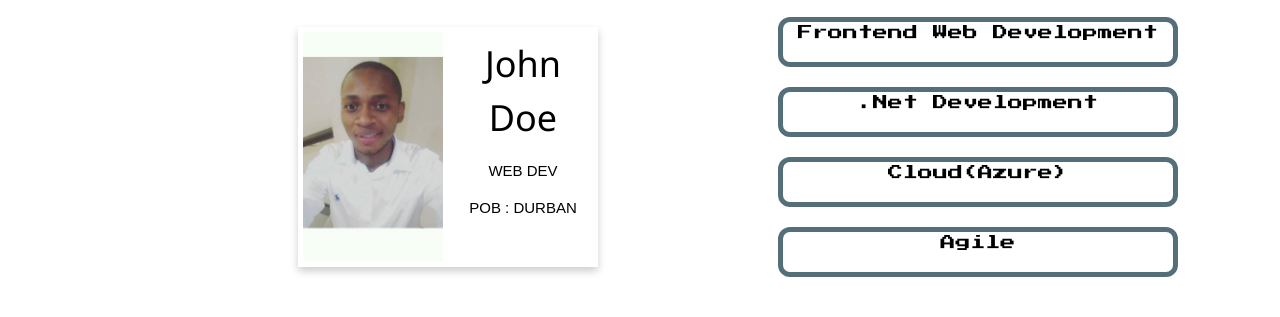
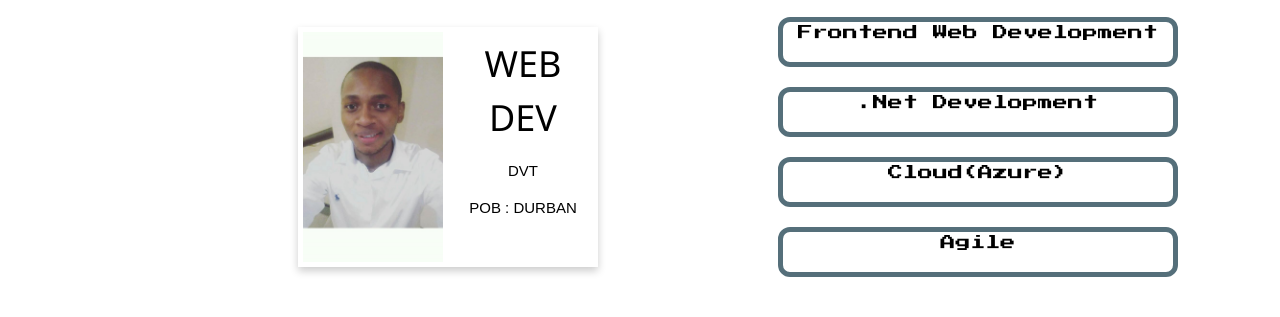
Before and after one commit to nmngadi/personalprofile, a plain HTML site: page index.html in a window 1280 px wide. Shown: the part 223-540 px from the top of the page. Drawn offline with nearby package versions, Linux system fonts and the light colour scheme.

Commit message:
title changes

```diff
--- a/index.html
+++ b/index.html
@@ -32,8 +32,8 @@
         <div class="subheading">PERSONAL BIO</div>
         <div class="card">
           <img src="images/21743737_708697735995669_7924471500424359029_o.jpg" alt="John" style="width:50%">
-          <h1>John Doe</h1>
-          <p class="title">WEB DEV</p>
+          <h1>WEB DEV</h1>
+          <p class="title">DVT</p>
           <p>POB : DURBAN</p>
           <div style="margin: 24px 0;">
 
--- a/profilestyle.css
+++ b/profilestyle.css
@@ -131,6 +131,7 @@ font-family: 'Press Start 2P', cursive;
       margin: auto;
       text-align: center;
       font-family: arial;
+      float: left;
     }
 
   .container3
```
